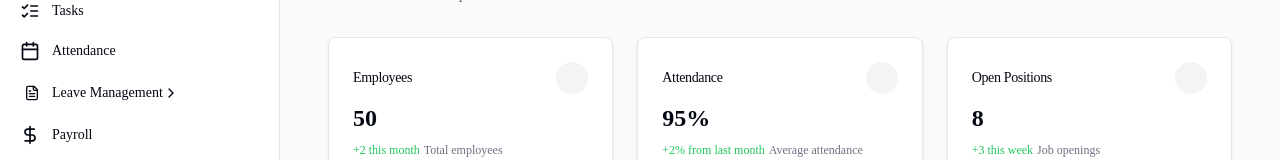
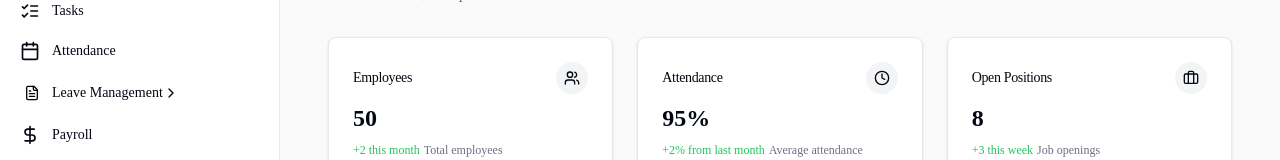
Before and after one commit to new-Varshit/worknet-nexus-ai, a React (Vite) app: page /dashboard in a window 1280 px wide. Shown: the part 167-327 px from the top of the page. Built offline with nearby package versions, Linux system fonts and the light colour scheme; sample sign-in values are in the browser's storage.

Commit message:
Fix: Add missing 'icon' prop to StatCard
Added the missing `icon` prop to the objects passed to the `StatCard` component in `Dashboard.tsx` to resolve the TypeScript errors.

```diff
--- a/src/pages/Dashboard.tsx
+++ b/src/pages/Dashboard.tsx
@@ -6,7 +6,7 @@ import { Card, CardContent, CardDescription, CardHeader, CardTitle } from "@/com
 import { Button } from "@/components/ui/button";
 import { Tabs, TabsContent, TabsList, TabsTrigger } from "@/components/ui/tabs";
 import { Calendar } from "@/components/ui/calendar";
-import { CalendarIcon, ChevronRight } from "lucide-react";
+import { ChevronRight, Users, Clock, Briefcase } from "lucide-react";
 import { cn } from "@/lib/utils";
 import { format, startOfMonth } from "date-fns";
 import { Alert, AlertDescription, AlertTitle } from "@/components/ui/alert";
@@ -144,6 +144,7 @@ const Dashboard = () => {
           description="Total employees"
           changeValue="+2 this month"
           changeType="increase"
+          icon={<Users className="h-4 w-4" />}
         />
         <StatCard
           title="Attendance"
@@ -151,6 +152,7 @@ const Dashboard = () => {
           description="Average attendance"
           changeValue="+2% from last month"
           changeType="increase"
+          icon={<Clock className="h-4 w-4" />}
         />
         <StatCard
           title="Open Positions"
@@ -158,6 +160,7 @@ const Dashboard = () => {
           description="Job openings"
           changeValue="+3 this week"
           changeType="increase"
+          icon={<Briefcase className="h-4 w-4" />}
         />
       </div>
 
```
